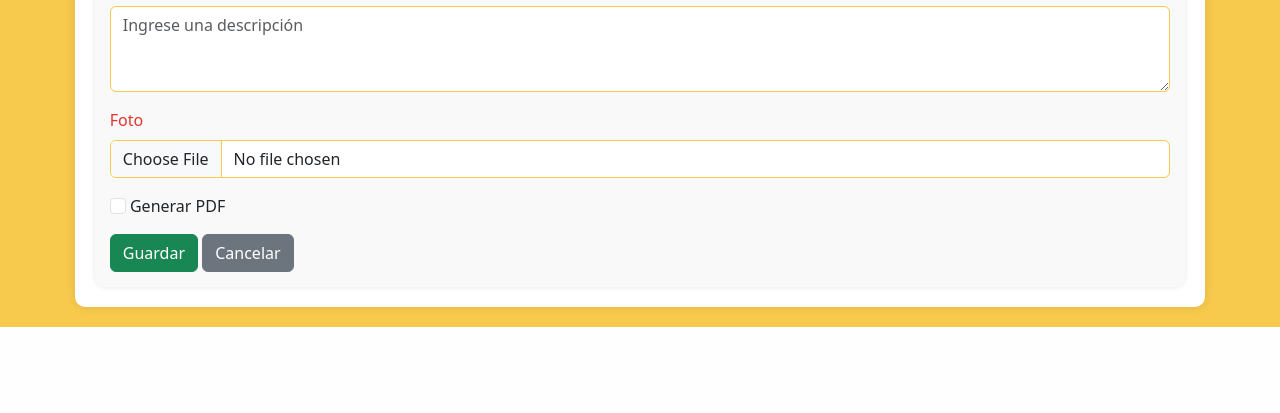
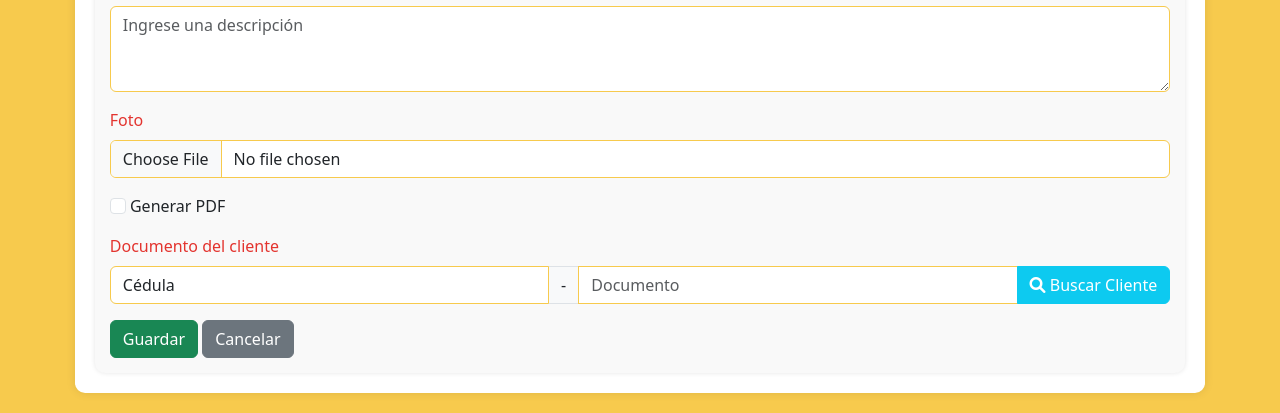
Before and after one commit to jlumaca/UmpierrezMotos, a Django app: page /moto_alta in a window 1280 px wide. Shown: the part 1140-1553 px from the top of the page. Before the commit the page ends 1467 px from the top, so only its background shows below. Run offline with Django 5.2, Linux system fonts and the light colour scheme.

Commit message:
detalles

```diff
--- a/AppUM/templates/perfil_administrativo/cliente/clientes.html
+++ b/AppUM/templates/perfil_administrativo/cliente/clientes.html
@@ -36,8 +36,11 @@
 {% endif %}
 <div class="table-container" id="inventarios">
     <h3>Motos</h3>
-    <a href="" class="btn btn-primary mb-3 registrar-cliente">
+    <!-- <a href="" class="btn btn-primary mb-3 registrar-cliente">
         <i class="fas fa-user-plus"></i> Alta de Cliente
+    </a> -->
+    <a href="" class="btn btn-primary mb-3">
+        <i class="fas fa-user-plus"></i> Alta de cliente
     </a>
 
 
--- a/AppUM/templates/perfil_administrativo/motos/alta_moto.html
+++ b/AppUM/templates/perfil_administrativo/motos/alta_moto.html
@@ -13,19 +13,19 @@
         <form action="" enctype="multipart/form-data" method="POST">{% csrf_token %}
             <div class="mb-3">
                 <label for="marca" class="form-label">Marca</label>
-                <input type="text" class="form-control" name="marca_moto" id="marca" placeholder="Ingrese la marca" maxlength="20">
+                <input type="text" class="form-control" name="marca_moto" id="marca" placeholder="Ingrese la marca" maxlength="20" required>
             </div>
             <div class="mb-3">
                 <label for="modelo" class="form-label">Modelo</label>
-                <input type="text" class="form-control" name="modelo_moto" id="modelo" placeholder="Ingrese el modelo" maxlength="20">
+                <input type="text" class="form-control" name="modelo_moto" id="modelo" placeholder="Ingrese el modelo" maxlength="20" required>
             </div>
             <div class="mb-3">
                 <label for="motor" class="form-label">Motor(cc)</label>
-                <input type="number" class="form-control" name="motor_moto" id="motor" placeholder="Ingrese la cilindrada">
+                <input type="number" class="form-control" name="motor_moto" id="motor" placeholder="Ingrese la cilindrada" required>
             </div>
             <div class="mb-3">
                 <label for="anio" class="form-label">Año</label>
-                <input type="number" class="form-control" name="anio_moto" id="anio" placeholder="Ingrese el año">
+                <input type="number" class="form-control" name="anio_moto" id="anio" placeholder="Ingrese el año" required>
             </div>
             <div class="mb-3">
                 <label for="estado" class="form-label">Estado</label>
@@ -36,35 +36,35 @@
             </div>
             <div class="mb-3" id="kms">
                 <label for="kilometros" class="form-label" id="label_km">Kilómetros</label>
-                <input type="number" class="form-control" name="km_moto" id="kilometros" placeholder="Ingrese los kilómetros">
+                <input type="number" class="form-control" name="km_moto" id="kilometros" placeholder="Ingrese los kilómetros" required>
             </div>
 
             <div class="mb-3">
                 <label for="num_motor" class="form-label">Número de motor</label>
-                <input type="text" class="form-control" name="num_motor_moto" id="num_motor" placeholder="Ingrese el número de motor" maxlength="40">
+                <input type="text" class="form-control" name="num_motor_moto" id="num_motor" placeholder="Ingrese el número de motor" maxlength="40" required>
             </div>
 
             <div class="mb-3">
                 <label for="num_chasis" class="form-label">Número de chasis</label>
-                <input type="text" class="form-control" name="num_chasis_moto" id="num_chasis" placeholder="Ingrese el número de chasis" maxlength="40">
+                <input type="text" class="form-control" name="num_chasis_moto" id="num_chasis" placeholder="Ingrese el número de chasis" maxlength="40" required>
             </div>
             <div class="mb-3" id="matr">
                 <label for="matricula" class="form-label">Matricula</label>
                 <div class="d-flex">
-                    <input type="text" class="form-control me-1" name="matricula_letras" id="matricula_letras" placeholder="Caracteres alfabeticos"  maxlength="3">
+                    <input type="text" class="form-control me-1" name="matricula_letras" id="matricula_letras" placeholder="Caracteres alfabeticos"  maxlength="3" required>
                     <span class="mx-1">-</span>
-                    <input type="number" class="form-control ms-1" name="matricula_numeros" id="matricula_numeros" placeholder="Caracteres numéricos">
+                    <input type="number" class="form-control ms-1" name="matricula_numeros" id="matricula_numeros" placeholder="Caracteres numéricos" required>
                 </div>
             </div>
 
 
             <div class="mb-3">
                 <label for="color" class="form-label">Color</label>
-                <input type="text" class="form-control" name="color_moto" id="color" placeholder="Ingrese el color" maxlength="20">
+                <input type="text" class="form-control" name="color_moto" id="color" placeholder="Ingrese el color" maxlength="20" required>
             </div>
             <div class="mb-3">
                 <label for="precio" class="form-label">Precio (USD)</label>
-                <input type="number" class="form-control" name="precio_moto" id="precio" placeholder="Ingrese el precio">
+                <input type="number" class="form-control" name="precio_moto" id="precio" placeholder="Ingrese el precio" required>
             </div>
             <div class="mb-3">
                 <label for="descripcion" class="form-label">Descripción</label>
@@ -80,10 +80,34 @@
                 <label for="toggleMatr" class="form-check-label">Generar PDF</label>
             </div>
 
+            <form action="" enctype="multipart/form-data" method="get">
+                {% csrf_token %}
+                <div class="mb-3" id="documento_cliente">
+                    <label for="documento" class="form-label">Documento del cliente</label>
+                    <div class="input-group">
+                        <select class="form-control" name="estado_moto" id="tipo_documento">
+                            <option value="cedula">Cédula</option>
+                            <option value="pasaporte">Pasaporte</option>
+                            <option value="dni">DNI</option>
+                        </select>
+                        <span class="input-group-text">-</span>
+                        <input type="number" class="form-control" name="documento" placeholder="Documento">
+                        <button type="button" class="btn btn-info text-white">
+                            <i class="fas fa-search"></i> Buscar Cliente
+                        </button>
+                    </div>
+                </div>
+            </form>
+
+
+
+
             <button type="submit" class="btn btn-success">Guardar</button>
 
             <a href="{% url 'Motos' %}" class="btn btn-secondary">Cancelar</a>
         </form>
+
+
 
     </div>
 </div>
@@ -93,15 +117,18 @@
         var estado = document.getElementById("estado").value;
         var kms = document.getElementById("kms");
         var matr = document.getElementById("matr");
+        var cliente = document.getElementById("documento_cliente");
 
 
 
         if (estado === "nueva") {
             kms.style.display = "none";
             matr.style.display = "none";
+            cliente.style.display = "none";
         }else{
             kms.style.display = "block";
            matr.style.display = "block";
+           cliente.style.display = "block";
         }
     }
 </script>
```
Also changed, not shown: AppUM/templates/perfil_administrativo/accesorios/alta_accesorio.html (+10 -0 lines), AppUM/templates/perfil_administrativo/motos/motos.html (+19 -0 lines).
